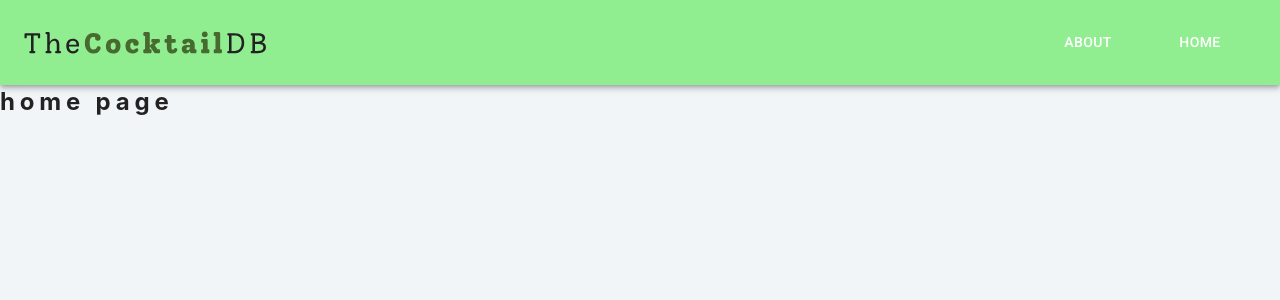
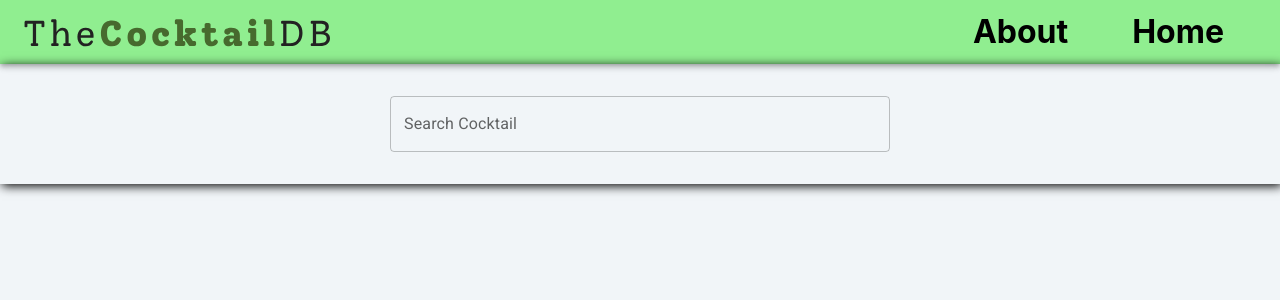
Before and after one commit to ozkan4186/Coctails_React_Project, a React (Create React App) app: page / in a window 1280 px wide. Shown: the top 300 px of the page. Built offline with nearby package versions, Linux system fonts and the light colour scheme.

Commit message:
textfield

```diff
--- a/src/components/Navbar.js
+++ b/src/components/Navbar.js
@@ -14,6 +14,7 @@ import MenuItem from "@mui/material/MenuItem";
 import AdbIcon from "@mui/icons-material/Adb";
 import logo from "../img/tarik.svg";
 import { Grid } from "@mui/material";
+import { Link } from "react-router-dom";
 // import theme from "@mui/material/theme";
 
 const pages = ["Home", "About"];
@@ -40,6 +41,7 @@ const Navbar = () => {
   return (
     <AppBar
       position="static"
+      // color="secondary"
       sx={{
         color: "secondary",
         background: "lightgreen",
@@ -48,7 +50,6 @@ const Navbar = () => {
       <Container maxWidth="xl">
         <Toolbar disableGutters>
           {/* <AdbIcon  sx={{ display: { xs: "none", md: "flex" }, mr: 1 }} /> */}
-
           <Typography
             variant="h6"
             noWrap
@@ -60,14 +61,13 @@ const Navbar = () => {
               fontFamily: "monospace",
               fontWeight: 700,
               letterSpacing: ".3rem",
-              color: "error",
+              color: "inherit",
               textDecoration: "none",
               background: "lightgreen",
             }}
           >
             <img src={logo} alt="" />
           </Typography>
-
           <Box
             sx={{
               flexGrow: 0,
@@ -81,7 +81,7 @@ const Navbar = () => {
               aria-controls="menu-appbar"
               aria-haspopup="true"
               onClick={handleOpenNavMenu}
-              color="error"
+              color="inherit"
             >
               <MenuIcon />
             </IconButton>
@@ -129,7 +129,7 @@ const Navbar = () => {
           >
             <img src={logo} alt="" />
           </Typography>
-
+          <Box sx={{ flexGrow: 1, display: { xs: "none", md: "flex" } }}>
             <Grid
               container
               direction="row-reverse"
@@ -137,22 +137,26 @@ const Navbar = () => {
               alignItems="flex-end"
             >
               {pages.map((page) => (
-              <Button
+                <Link
+                  to={page=="Home" ? "/" : page    }
                   key={page}
                   onClick={handleCloseNavMenu}
-                sx={{
+                  style={{
                     my: 3,
-                  color: "white",
-                  display: "inline-block",
-                  mx: 3,
-
-                  // justifyContent: "space-between",
+                    color: "black",
+                    display: "block",
+                    fontSize:"2rem",
+                    border:"2 px solid black",
+                    margin:"0 2rem",
+                    fontWeight:"bold"
                   }}
                 >
                   {page}
-              </Button>
+                </Link>
               ))}
             </Grid>
+          </Box>
+
         </Toolbar>
       </Container>
     </AppBar>
--- a/src/components/SearchForm.js
+++ b/src/components/SearchForm.js
@@ -1,12 +1,37 @@
-import React from 'react'
-import { useGlobalContext } from '../context'
+import * as React from "react";
+import Box from "@mui/material/Box";
+import TextField from "@mui/material/TextField";
+import { Grid } from "@mui/material";
 
-const SearchForm = () => {
+const Search = () => {
   return (
-    <div>
-      <h2>search form component</h2>
-    </div>
-  )
-}
+    <Grid
+      container
+      direction="row"
+      justifyContent="center"
+      alignItems="center"
+      sx={{
+        boxShadow: "2px 2px 10px rgba(0,0,0)",
+        padding: "2rem",
+      }}
+    >
+      <Box
+        sx={{
+          width: 500,
+          maxWidth: "100%",
+        }}
+      >
+        <TextField
+          fullWidth
+          label="Search Cocktail"
+          id="Search Cocktail"
 
-export default SearchForm
+          sx={{
+            borderColor: "secondary",
+          }}
+        />
+      </Box>
+    </Grid>
+  );
+};
+export default Search;
--- a/src/pages/Home.js
+++ b/src/pages/Home.js
@@ -1,11 +1,14 @@
 import React from 'react'
 import CocktailList from '../components/CocktailList'
+import Search from '../components/SearchForm'
 import SearchForm from '../components/SearchForm'
 
 const Home = () => {
   return (
     <div>
-      <h2>home page</h2>
+
+
+      <Search/>
     </div>
   )
 }
```
Lines whose indentation alone changed are shown as unchanged.
